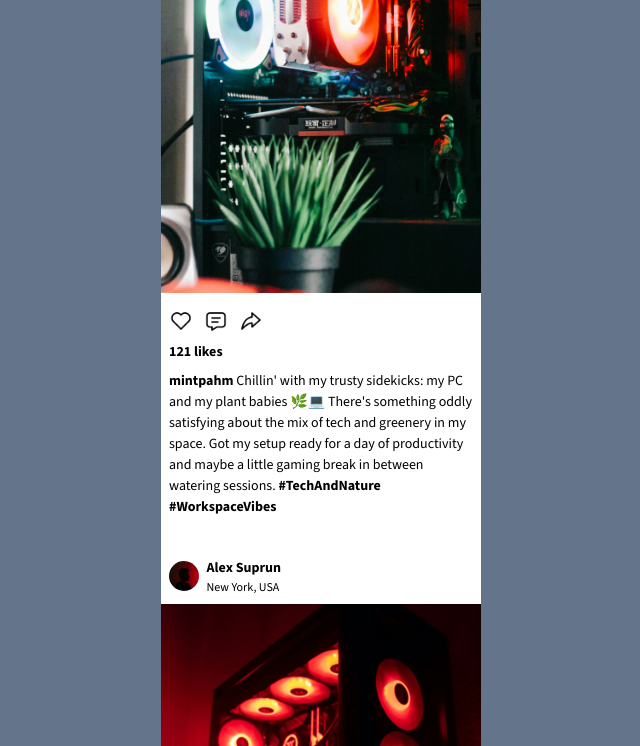
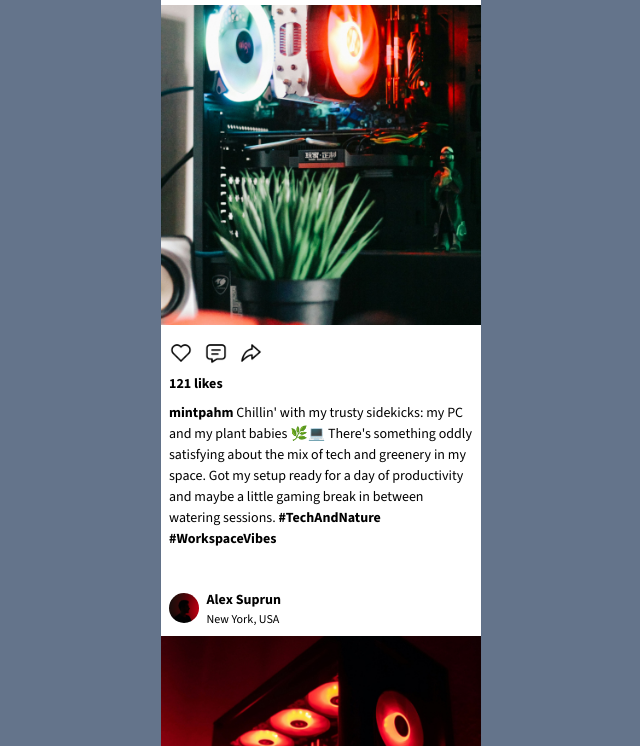
Before and after one commit to XenoMee/GameStation, a website built with Vite: page index.html in a window 1280 px wide. Shown: the part 146-892 px from the top of the page, without its empty margins (319-959 px from the left). Built offline with nearby package versions, Linux system fonts and the light colour scheme; files whose address does not match are found by name.

Commit message:
add top/bottom padding to body

```diff
--- a/index.html
+++ b/index.html
@@ -16,7 +16,7 @@
     <title>GameStation</title>
 </head>
 
-<body class="grid place-content-center text-[.875rem] bg-slate-500">
+<body class="grid place-content-center text-[.875rem] bg-slate-500 py-8">
     <main>
         <section class="shadow-sm max-w-xs bg-white rounded-xl">
             <header class="flex items-center justify-between p-2 border-b-2 border-gray-400">
```
